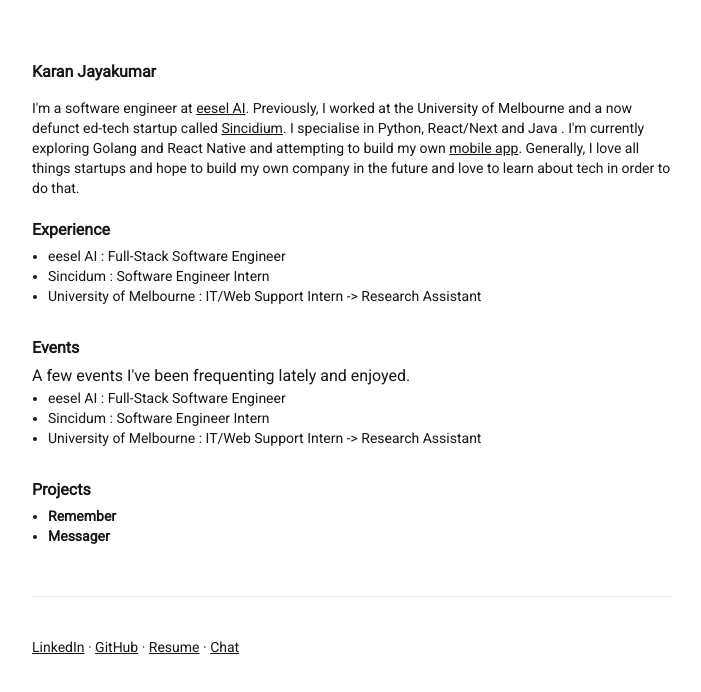
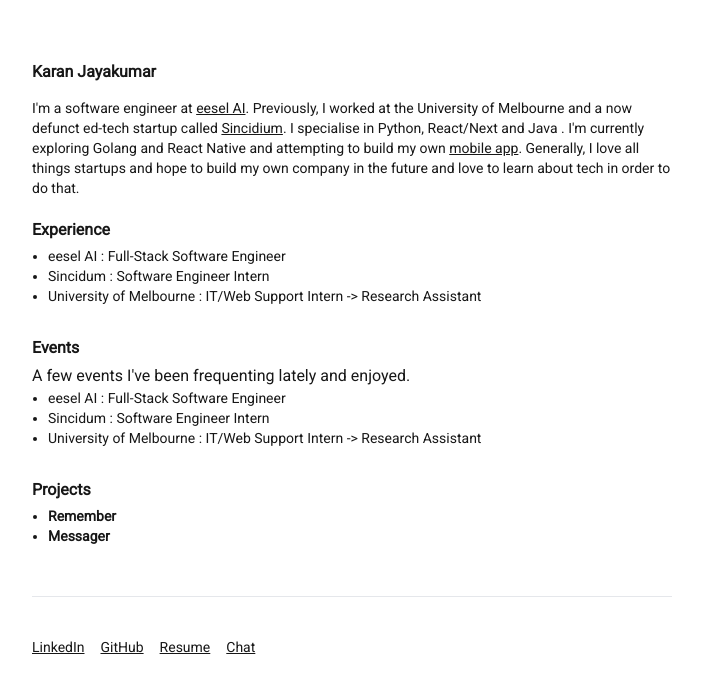
Before and after one commit to KaranJayakumar/portfolio, a Next.js app: page / in a window 1280 px wide. Shown: the top 692 px of the page, without its empty margins (288-989 px from the left). Built offline with nearby package versions, Linux system fonts and the light colour scheme.

Commit message:
Wire up download resume

```diff
--- a/app/page.tsx
+++ b/app/page.tsx
@@ -66,15 +66,11 @@ export default function Home() {
             </div>
           </ul>
         </div>
-
         <div className="font-normal flex-col text-sm pt-[40px] mt-[40px] border-t border-gray-200" id="footer">
-          <p className="pb-[8px]">
+          <p className="pb-[8px] gap-x-4 flex">
             <a href="https://www.linkedin.com/in/karan-jayakumar-v2048/" className="underline hover:text-gray-600">LinkedIn</a>
-            {" · "}
             <a href="https://github.com/KaranJayakumar" className="underline hover:text-gray-600">GitHub</a>
-            {" · "}
-            <a href="#" className="underline hover:text-gray-600">Resume</a>
-            {" · "}
+            <a href="/resume.pdf" download className="underline hover:text-gray-600">Resume</a>
             <a href="mailto:karanjaykumar@gmail.com" className="underline hover:text-gray-600">Chat</a>
           </p>
         </div>
```
Also changed, not shown: 1 other file (tests, documents, lock files or other folders).
